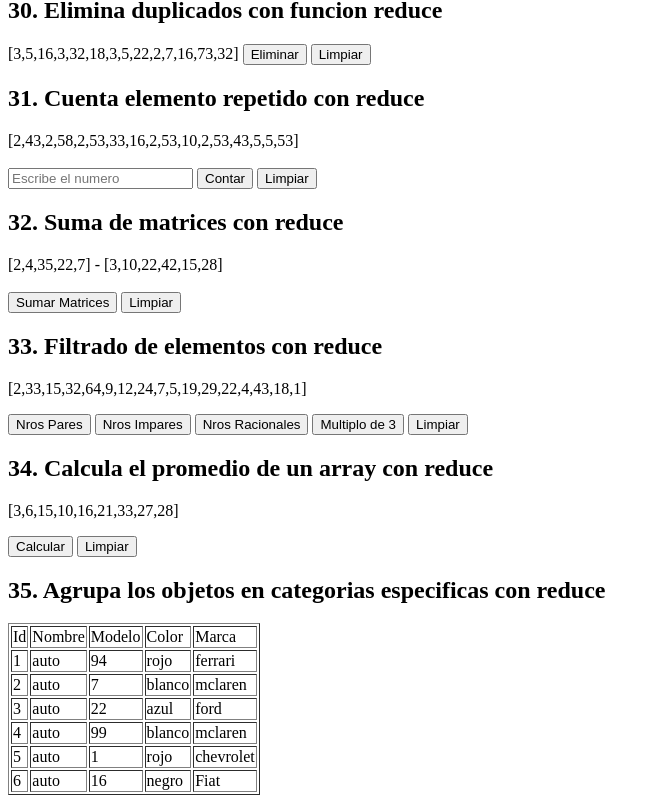
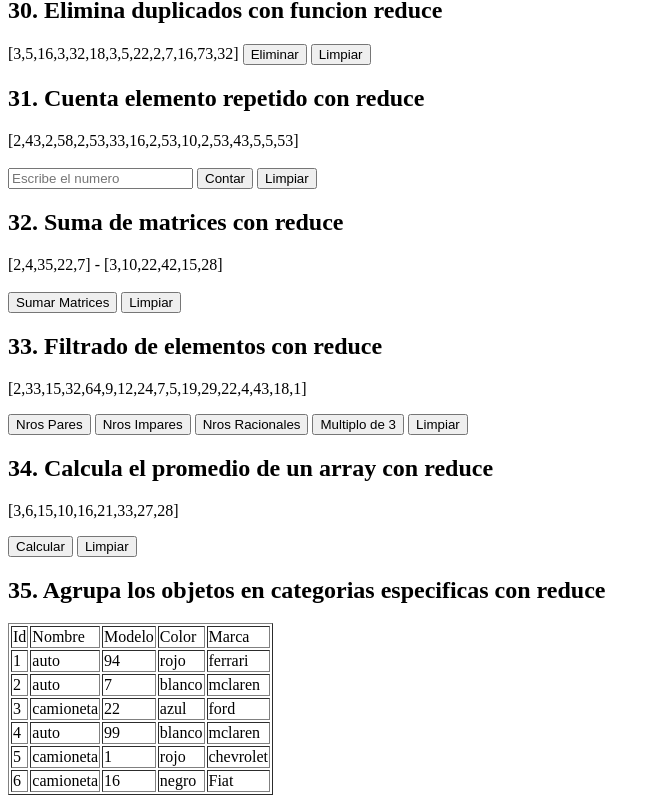
Before and after one commit to matiasmoscone1/practica-ejercicios-logica-programacion-react, a React (Vite) app: page / in a window 1280 px wide. Shown: the part 5326-6129 px from the top of the page, without its empty margins (0-660 px from the left). Built offline with nearby package versions, Linux system fonts and the light colour scheme.

Commit message:
Resolviendo ejercicio 35, falta funcionalidad

```diff
--- a/src/ejercicios/AgrupacionDeDatos.jsx
+++ b/src/ejercicios/AgrupacionDeDatos.jsx
@@ -24,7 +24,7 @@ const AgrupaDatos = () => {
         },
         {
             id: 3,
-            nombre: "auto",
+            nombre: "camioneta",
             modelo: 22,
             color: "azul",
             marca: "ford"
@@ -38,14 +38,14 @@ const AgrupaDatos = () => {
         },
         {
             id: 5,
-            nombre: "auto",
+            nombre: "camioneta",
             modelo: 1,
             color: "rojo",
             marca: "chevrolet"
         },
         {
             id: 6,
-            nombre: "auto",
+            nombre: "camioneta",
             modelo: 16,
             color: "negro",
             marca: "Fiat"
```
